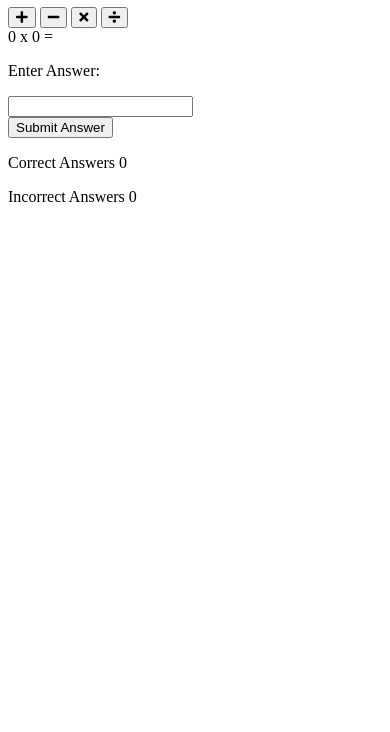
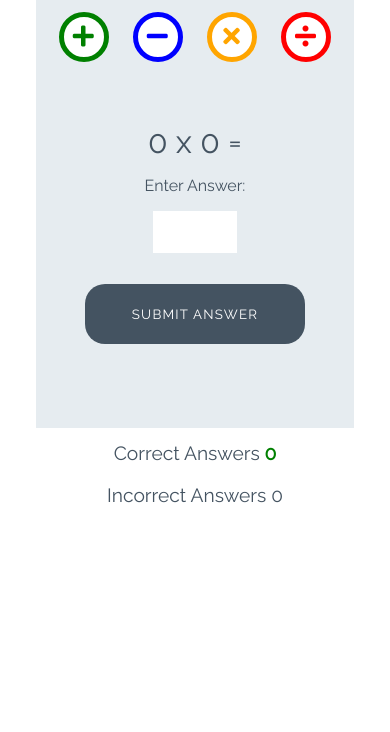
Before and after one commit to Giovonni7/love-maths, a plain HTML site: page index.html in a window 390 px wide. Shown: the part 112-844 px from the top of the page. Drawn offline with Linux system fonts and the light colour scheme.

Commit message:
Add styles for game

```diff
--- a/assets/css/style.css
+++ b/assets/css/style.css
@@ -0,0 +1,252 @@
+/* --------- Global style */
+
+body {
+    background-color: white;
+    font-family: "Raleway", sans-serif;
+    color: #445361;
+    text-align: center;
+}
+
+/* --------- Heading */
+
+.heading {
+    text-align: center;
+    font-size: 2.5rem;
+}
+
+.logo {
+    height: 40px;
+    padding-right: 5px;
+}
+
+/* --------- Game layout */
+
+.game-area {
+    background-color: #E6ECF0;
+    box-sizing: border-box;
+    width: 85%;
+    height: 65vh;
+    max-height: 450px;
+    max-width: 830px;
+    margin-left: auto;
+    margin-right: auto;
+    padding: 1%;
+}
+
+.question-area {
+    width: 50%;
+    font-size: 2rem;
+    margin: auto;
+    padding: 50px 0;
+}
+
+.question-area span {
+    padding: 0 15px;
+}
+
+.score-area {
+    margin: 5px auto;
+    width: 60%;
+    font-size: 1.2rem;
+}
+
+.controls-area {
+    width: 85%;
+    margin: 30px auto;
+}
+
+#score {
+    color: green;
+    font-weight: bold;
+}
+
+#incorrect {
+    color: red;
+    font-weight: bold;
+}
+
+.answer-message {
+    display: none;
+    font-size: 1rem;
+}
+
+#answer-box {
+    border: none;
+    color: #445361;
+    display: inline-block;
+    height: 40px;
+    width: 80px;
+    font-size: 1.2rem;
+}
+
+.scores {
+    display: inline-block;
+    padding: 25px;
+}
+
+/* --------- Buttons */
+
+.btn {
+    width: 220px;
+    height: 60px;
+    font-family: "Raleway", sans-serif;
+    text-transform: uppercase;
+    letter-spacing: 1.2px;
+    color: white;
+}
+
+.btn:focus {
+    outline: none;
+}
+
+.btn--big {
+    padding-top: 10px;
+    border-radius: 50%;
+    background-color: white;
+    border: 10px solid;
+    width: 100px;
+    height: 100px;
+    font-size: 3.2rem;
+    margin: 0 30px;
+    transition: all 0.5s;
+}
+
+.btn--blue {
+    border-color: blue;
+    color: blue;
+}
+
+.btn--blue:active,
+.btn--blue:hover {
+    background-color: darkblue;
+    color: white;
+}
+
+.btn--orange {
+    border-color: orange;
+    color: orange;
+}
+
+.btn--orange:active,
+.btn--orange:hover {
+    background-color: darkorange;
+    color: white;
+}
+
+.btn--red {
+    border-color: red;
+    color: red;
+}
+
+.btn--red:active,
+.btn--red:hover {
+    background-color: darkred;
+    color: white;
+}
+
+.btn--green {
+    border-color: green;
+    color: green;
+}
+
+.btn--green:active,
+.btn--green:hover {
+    background-color: darkgreen;
+    color: white;
+}
+
+.btn--gray {
+    margin-top: 25px;
+    background-color: #445361;
+    border: 1px transparent;
+    border-radius: 20px;
+}
+
+.btn--gray:active,
+.btn--gray:hover {
+    background-color: #0d1013;
+}
+
+/* --------- Media queries */
+
+@media (max-width: 414px) {
+    .controls-area {
+        width: 100%;
+    }
+
+    .btn--big {
+        margin: 0 10px;
+        padding: 5px;
+        border: 5px solid;
+        width: 50px;
+        height: 50px;
+        font-size: 1.5rem;
+    }
+
+    .btn--big::::after {
+        content:attr(data-type);
+        font-size: 1rem;
+        color: #445361;
+        position: relative;
+        left: -0.5em;
+    }
+
+    .btn--big::after {
+        font-size: 0.6rem;
+        left: -0.7rem;
+    }
+
+    .question-area {
+        padding: 10% 0;
+        width: 100%;
+    }
+
+    .question-area span {
+        padding: 0;
+    }
+
+    .answer-message {
+        display: block;
+    }
+
+    #answer-box {
+        display: block;
+        margin: 0 auto;
+    }
+    .btn--gray {
+        margin-top: 0;
+    }
+
+    .score-area {
+        width: 100%;
+    }
+
+    .scores {
+        margin: 0.5em auto;
+        display: block;
+        padding: 5px;
+    }
+
+    .heading {
+        font-size: 2rem;
+    }
+}
+
+@media (max-width: 320px) {
+    .game-area {
+        height: 70vh;
+    }
+
+    .controls-area {
+        width: 75%;
+        margin: 10px auto;
+    }
+
+    .btn--big {
+        margin: 10px 10px;
+    }
+    .question-area {
+        padding: 10px 0;
+    }
+
+}
--- a/index.html
+++ b/index.html
@@ -19,16 +19,16 @@
 
     <div class="game-area">
         <div class="controls-area">
-            <button class=" btn btn--big btn--green ">
+            <button data-type="addition" class=" btn btn--big btn--green ">
             <i class="fas fa-plus"></i>
             </button>
-            <button class=" btn btn--big btn--blue ">
+            <button data-type="subtraction" class=" btn btn--big btn--blue ">
             <i class="fas fa-minus"></i>
             </button>
-            <button class=" btn btn--big btn--orange ">
+            <button data-type="multiply" class=" btn btn--big btn--orange ">
             <i class="fas fa-times"></i>
             </button>
-            <button class=" btn btn--big btn--red ">
+            <button data-type="division" class=" btn btn--big btn--red ">
             <i class="fas fa-divide"></i>
             </button>
         </div>
@@ -40,7 +40,7 @@
             <p class="answer-message">Enter Answer:</p>
             <input id="answer-box" type="number">
         </div>
-        <button class="btn btn--gray">Submit Answer</button>
+        <button data-type="Submit" class="btn btn--gray">Submit Answer</button>
     </div>
 
     <div class="score-area">
```
